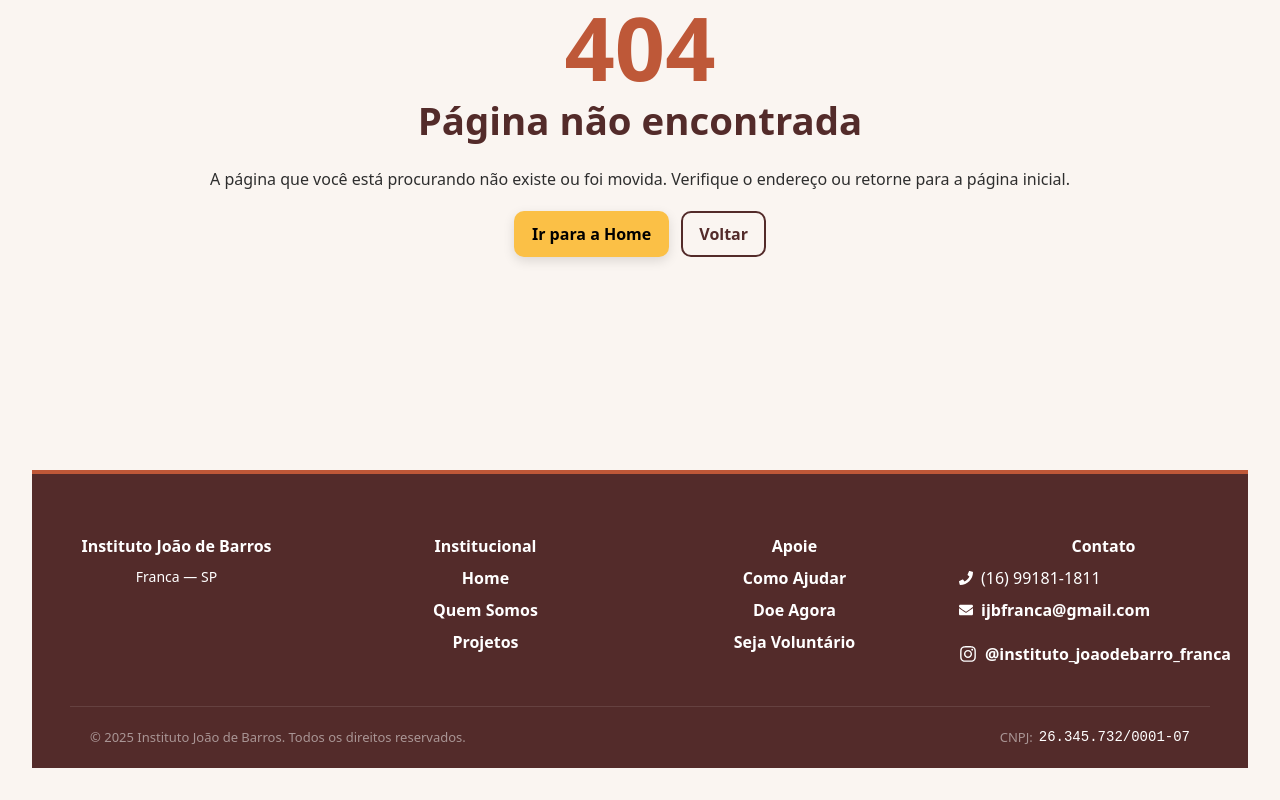
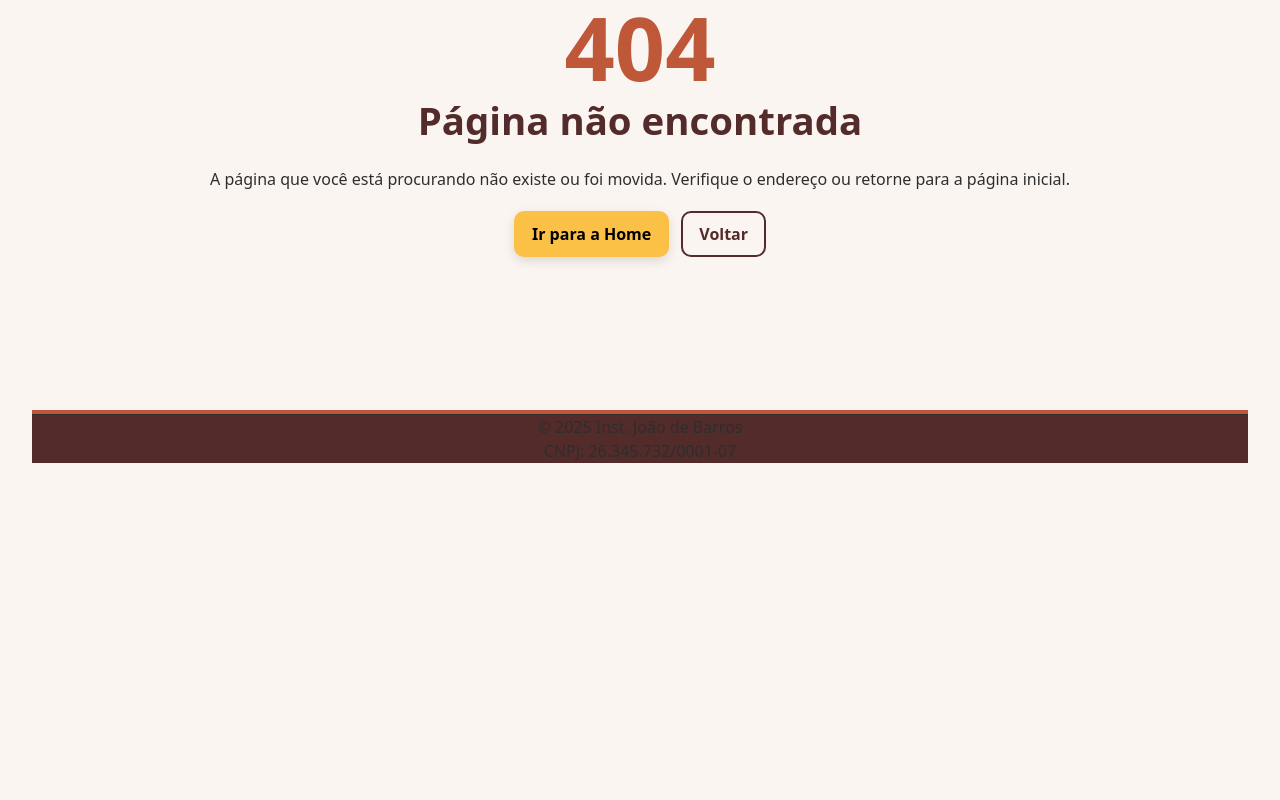
Before and after one commit to viniciuslprado/IJB, a React (Vite) app in the folder frontend/: page /obras in a window 1280 px wide. Shown: the part 251-1051 px from the top of the page. After the commit the page ends 800 px from the top, so only its background shows below. Built offline with nearby package versions, Linux system fonts and the light colour scheme.

Commit message:
chore: rebuild frontend for deployment

```diff
--- a/frontend/package.json
+++ b/frontend/package.json
@@ -6,7 +6,7 @@
   "scripts": {
     "dev": "vite",
     "start": "vite",
-    "build": "tsc -b && vite build",
+    "build": "npx tsc -b && vite build",
     "lint": "eslint .",
     "preview": "vite preview",
     "speed-insights": "npx @vercel/speed-insights --url http://localhost:5173 --output speed-insights-report.json"
@@ -23,16 +23,20 @@
   },
   "devDependencies": {
     "@eslint/js": "^9.39.1",
+    "@tailwindcss/postcss": "^4.1.17",
     "@types/node": "^24.10.0",
     "@types/react": "^19.2.2",
     "@types/react-dom": "^19.2.2",
     "@typescript-eslint/eslint-plugin": "^8.46.3",
     "@typescript-eslint/parser": "^8.46.3",
     "@vitejs/plugin-react": "^5.1.0",
+    "autoprefixer": "^10.4.22",
     "eslint": "^9.39.1",
     "eslint-plugin-react-hooks": "^7.0.1",
     "eslint-plugin-react-refresh": "^0.4.24",
     "globals": "^16.5.0",
+    "postcss": "^8.5.6",
+    "tailwindcss": "^4.1.17",
     "typescript": "~5.9.3",
     "vite": "^7.2.4"
   },
--- /dev/null
+++ b/frontend/postcss.config.cjs
@@ -0,0 +1,6 @@
+module.exports = {
+  plugins: [
+    require('@tailwindcss/postcss'),
+    require('autoprefixer'),
+  ],
+}
--- a/frontend/src/components/Footer.tsx
+++ b/frontend/src/components/Footer.tsx
@@ -1,84 +1,82 @@
 import React from 'react'
-import { theme } from '../styles/theme'
 import { Link } from 'react-router-dom'
 import { FaInstagram, FaEnvelope, FaPhone } from 'react-icons/fa'
 
-const colStyle: React.CSSProperties = {
-  display: 'flex',
-  flexDirection: 'column',
-  gap: 8
-}
-
 const Footer: React.FC = () => {
   return (
-    <footer style={{
-      background: theme.colors.primary,
-      color: '#fff',
-      marginTop: 60,
-      paddingTop: 60,
-      paddingBottom: 20,
-      borderTop: `4px solid ${theme.colors.accent}`
-    }}>
-      <div style={{ maxWidth: 1280, margin: '0 auto', display: 'grid', gridTemplateColumns: 'repeat(auto-fit, minmax(200px, 1fr))', gap: 20, alignItems: 'start' }}>
-        <div style={colStyle}>
-          <div style={{ fontWeight: 800, color: '#fff' }}>Instituto João de Barros</div>
-          <div style={{ color: '#fff', fontSize: 14 }}>Franca — SP</div>
-        </div>
+    <footer className="bg-[#532b2a] text-white mt-0 md:mt-16 border-t-4 border-[#be5838]">
 
-        <div style={colStyle}>
-          <div style={{ fontWeight: 700, color: '#fff' }}>Institucional</div>
-          <Link to="/" style={{ color: '#fff', textDecoration: 'none' }}>Home</Link>
-          <Link to="/sobre" style={{ color: '#fff', textDecoration: 'none' }}>Quem Somos</Link>
-          <Link to="/projetos" style={{ color: '#fff', textDecoration: 'none' }}>Projetos</Link>
-        </div>
+      {/* --- CONTEÚDO PRINCIPAL (4 Colunas) ---
+        'hidden': Escondido por padrão (no telemóvel).
+        'md:block': Aparece como bloco a partir de telas médias (Desktop/Tablet).
+      */}
+      <div className="hidden md:block max-w-6xl mx-auto px-5 py-12">
+        <div className="grid grid-cols-4 gap-8 text-left">
 
-        <div style={colStyle}>
-          <div style={{ fontWeight: 700, color: '#fff' }}>Apoie</div>
-          <Link to="/ajudar" style={{ color: '#fff', textDecoration: 'none' }}>Como Ajudar</Link>
-          <Link to="/ajudar?type=dinheiro#doacoes" style={{ color: '#fff', textDecoration: 'none' }}>Doe Agora</Link>
-          <Link to="/ajudar?type=voluntario#doacoes" style={{ color: '#fff', textDecoration: 'none' }}>Seja Voluntário</Link>
-        </div>
-
-        <div style={colStyle}>
-          <div style={{ fontWeight: 700, color: '#fff' }}>Contato</div>
-          <div style={{ display: 'flex', alignItems: 'center', gap: 8, color: '#fff' }}>
-            <FaPhone size={14} /> <span>(16) 99181-1811</span>
-          </div>
-          <div style={{ display: 'flex', alignItems: 'center', gap: 8, color: '#fff' }}>
-            <FaEnvelope size={14} />
-            <a href="mailto:ijbfranca@gmail.com" style={{ color: '#fff', textDecoration: 'none' }}>ijbfranca@gmail.com</a>
+          {/* Coluna 1: Identidade */}
+          <div className="flex flex-col gap-4 items-start">
+            <div className="flex items-center gap-3">
+              <div className="w-10 h-10 rounded-lg bg-white/10 flex items-center justify-center flex-shrink-0">
+                 <svg width="20" height="20" viewBox="0 0 24 24" fill="none" xmlns="http://www.w3.org/2000/svg"><path d="M22 4.01c-0.65 0.29-1.35 0.48-2.09 0.56a3.66 3.66 0 0 0 1.6-2.02 7.42 7.42 0 0 1-2.33.89 3.7 3.7 0 0 0-6.3 3.37A10.5 10.5 0 0 1 3.16 3.2a3.7 3.7 0 0 0 1.14 4.95 3.66 3.66 0 0 1-1.68-.46v.05a3.7 3.7 0 0 0 2.97 3.63 3.7 3.7 0 0 1-1.67.06 3.71 3.71 0 0 0 3.46 2.57A7.44 7.44 0 0 1 2 19.54 10.5 10.5 0 0 0 7.29 21c6.14 0 9.5-5.08 9.5-9.49 0-.14-.01-.27-.02-.4A6.78 6.78 0 0 0 22 4.01z" fill="#fff"/></svg>
+              </div>
+              <span className="font-extrabold text-lg leading-tight text-[#fbc046]">Instituto<br/>João de Barros</span>
+            </div>
+            <p className="text-sm opacity-70 pl-1">Franca — SP</p>
           </div>
 
-          <div style={{ marginTop: 12 }}>
-            <a href="https://www.instagram.com/instituto_joaodebarro_franca/" target="_blank" rel="noreferrer" style={{ color: '#fff', textDecoration: 'none', display: 'flex', alignItems: 'center', gap: 8 }}>
-              <FaInstagram size={18} />
-              <span>@instituto_joaodebarro_franca</span>
+          {/* Coluna 2: Institucional */}
+          <div className="flex flex-col gap-3">
+            <h4 className="text-[#fbc046] font-bold uppercase text-sm tracking-wide mb-1">Institucional</h4>
+            <Link to="/" className="text-white/80 hover:text-white hover:underline text-sm transition-colors">Home</Link>
+            <Link to="/sobre" className="text-white/80 hover:text-white hover:underline text-sm transition-colors">Quem Somos</Link>
+            <Link to="/projetos" className="text-white/80 hover:text-white hover:underline text-sm transition-colors">Projetos</Link>
+          </div>
+
+          {/* Coluna 3: Apoie */}
+          <div className="flex flex-col gap-3">
+            <h4 className="text-[#fbc046] font-bold uppercase text-sm tracking-wide mb-1">Apoie</h4>
+            <Link to="/ajudar" className="text-white/80 hover:text-white hover:underline text-sm transition-colors">Como Ajudar</Link>
+            <Link to="/ajudar?type=dinheiro" className="text-white/80 hover:text-white hover:underline text-sm transition-colors">Doe Agora</Link>
+            <Link to="/ajudar?type=voluntario" className="text-white/80 hover:text-white hover:underline text-sm transition-colors">Seja Voluntário</Link>
+          </div>
+
+          {/* Coluna 4: Contato */}
+          <div className="flex flex-col gap-3">
+            <h4 className="text-[#fbc046] font-bold uppercase text-sm tracking-wide mb-1">Contato</h4>
+            <div className="flex items-center gap-2 text-white/80 text-sm">
+              <FaPhone className="text-[#fbc046]" />
+              <span>(16) 99181-1811</span>
+            </div>
+            <div className="flex items-center gap-2 text-white/80 text-sm">
+              <FaEnvelope className="text-[#fbc046]" />
+              <a href="mailto:ijbfranca@gmail.com" className="hover:text-white">ijbfranca@gmail.com</a>
+            </div>
+            <a href="https://www.instagram.com/instituto_joaodebarro_franca/" target="_blank" rel="noreferrer"
+               className="inline-flex items-center gap-2 mt-3 bg-white/10 px-4 py-2 rounded-full text-sm hover:bg-white/20 transition-colors w-fit">
+              <FaInstagram className="text-[#fbc046]" />
+              <span>@instituto...</span>
             </a>
           </div>
+
         </div>
       </div>
-      {/* RODAPÉ INFERIOR: Copyright & CNPJ */}
-      <div style={{
-        maxWidth: 1100,
-        margin: '40px auto 0',
-        padding: '20px 20px 0',
-        borderTop: '1px solid rgba(255,255,255,0.1)',
-        display: 'flex',
-        flexWrap: 'wrap',
-        justifyContent: 'space-between',
-        alignItems: 'center',
-        gap: 16,
-        fontSize: 13,
-        color: 'rgba(255,255,255,0.5)'
-      }}>
-        <div>
-          © {new Date().getFullYear()} Instituto João de Barros. Todos os direitos reservados.
-        </div>
-        <div style={{ display: 'flex', alignItems: 'center', gap: 6 }}>
-          <span>CNPJ:</span>
-          <span style={{ color: '#fff', fontFamily: 'monospace', fontSize: 14 }}>26.345.732/0001-07</span>
+
+      {/* --- RODAPÉ INFERIOR (Copyright & CNPJ) --- */}
+      {/* Mobile: flex-col (empilhado), items-center (centralizado), text-center.
+         Desktop: flex-row (lado a lado), justify-between (pontas opostas).
+      */}
+      <div className="w-full border-t border-white/10 bg-black/10 md:bg-transparent">
+        <div className="max-w-6xl mx-auto px-5 py-6 flex flex-col md:flex-row justify-between items-center gap-3 text-xs md:text-sm text-white/70">
+
+          {/* Linha 1 no mobile */}
+          <span className="text-center">© {new Date().getFullYear()} Inst. João de Barros</span>
+
+          {/* Linha 2 no mobile */}
+          <span className="font-mono text-center">CNPJ: 26.345.732/0001-07</span>
+
         </div>
       </div>
+
     </footer>
   )
 }
--- /dev/null
+++ b/frontend/tailwind.config.cjs
@@ -0,0 +1,25 @@
+/** @type {import('tailwindcss').Config} */
+module.exports = {
+  content: [
+    './index.html',
+    './src/**/*.{js,ts,jsx,tsx}'
+  ],
+  theme: {
+    extend: {
+      colors: {
+        primary: '#532b2a',
+        'primary-dark': '#411717',
+        accent: '#be5838',
+        secondary: '#678b64',
+        'brown-warm': '#573c2c',
+        'green-soft': '#6a8e67',
+        'orange-soft': '#e77b5b',
+        'orange-strong': '#e96b46',
+        highlight: '#fbc046',
+        text: '#2E2E2E',
+        muted: '#6B6B6B'
+      }
+    },
+  },
+  plugins: [],
+}
```
Also changed, not shown: frontend/src/index.css (+7 -0 lines), frontend/src/pages/NotFound.tsx (+51 -18 lines), 1 other file (tests, documents, lock files or other folders).
